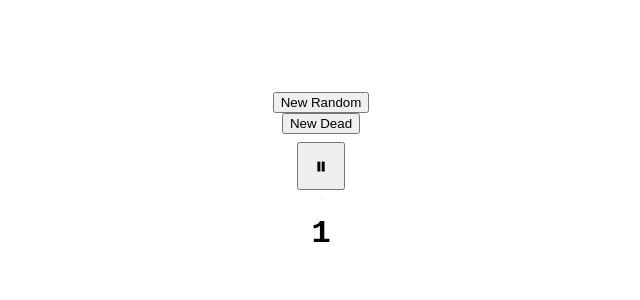
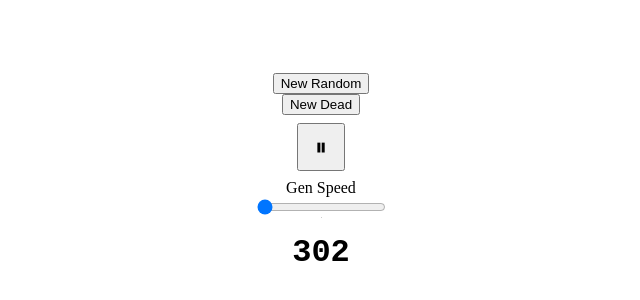
Before and after one commit to Joxtacy/wasm-game-of-life, a website built with webpack: page www/index.html in a window 1280 px wide. Shown: the part 228-528 px from the top of the page, without its empty margins (327-967 px from the left). Built offline with nearby package versions, Linux system fonts and the light colour scheme; what wasm-game-of-life would draw is missing.

Commit message:
Add ticks per render input

```diff
--- a/www/index.html
+++ b/www/index.html
@@ -35,6 +35,8 @@
     <button id="new-random">New Random</button>
     <button id="new-dead">New Dead</button>
     <button id="play-pause"></button>
+    <label for="gen-speed">Gen Speed</label>
+    <input type="range" id="gen-speed" min="1" max="100" value="1" step="1" />
     <canvas id="game-of-life-canvas"></canvas>
     <div id="gen-counter"></div>
     <script src="./bootstrap.js"></script>
--- a/www/index.js
+++ b/www/index.js
@@ -64,6 +64,8 @@ const genCounter = document.getElementById("gen-counter");
 let generation = 1;
 genCounter.innerText = generation;
 
+const genSpeedInput = document.getElementById("gen-speed");
+
 const drawGrid = () => {
     ctx.beginPath();
     ctx.strokeStyle = GRID_COLOR;
@@ -122,7 +124,11 @@ const isPaused = () => animationId === null;
 // `animationId`.
 const renderLoop = () => {
     // debugger;
-    universe.tick();
+    const genSpeed = parseInt(genSpeedInput.value);
+    for (let i = 0; i < genSpeed; i++) {
+        universe.tick();
+        genCounter.innerText = ++generation;
+    }
 
     drawGrid();
     drawCells();
```
